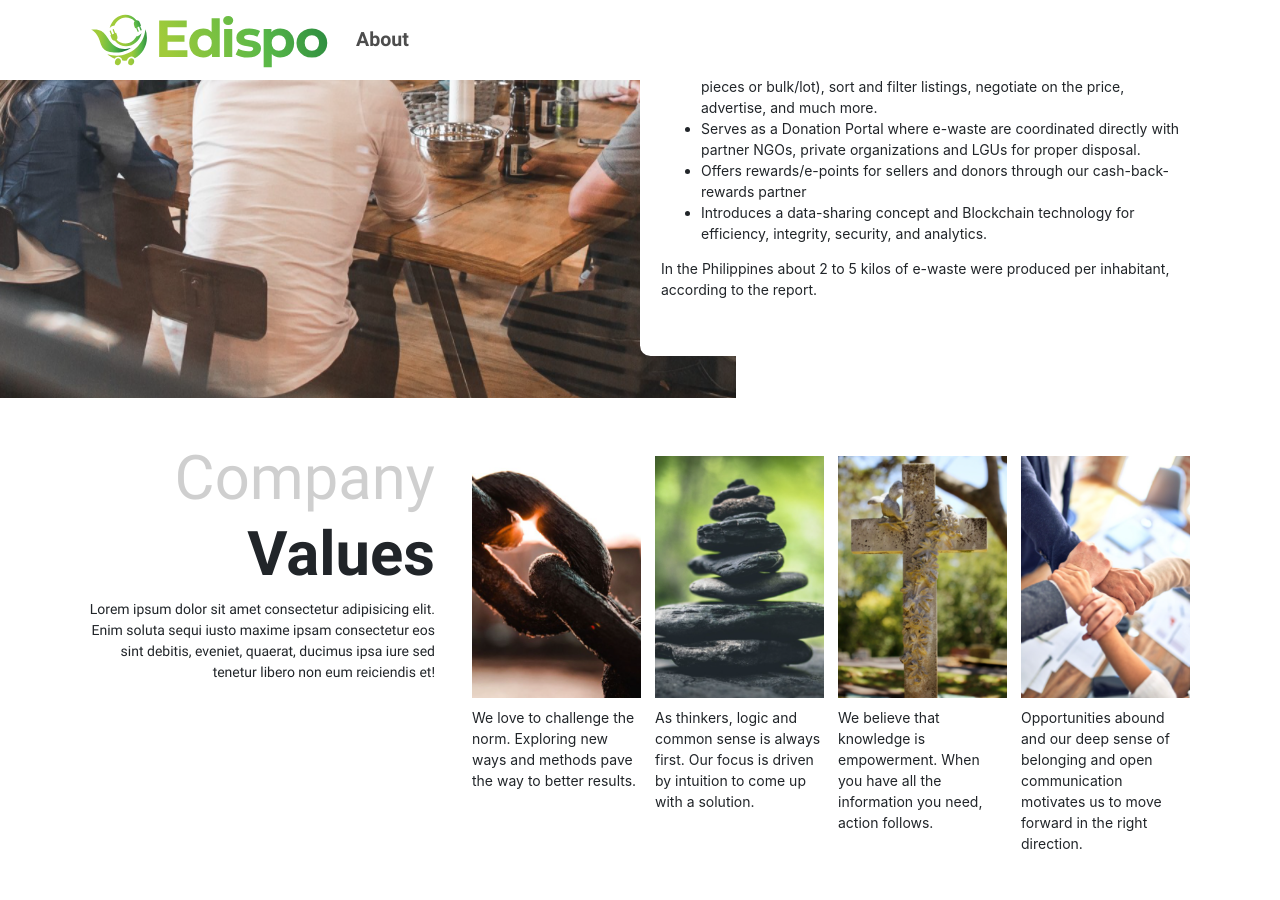
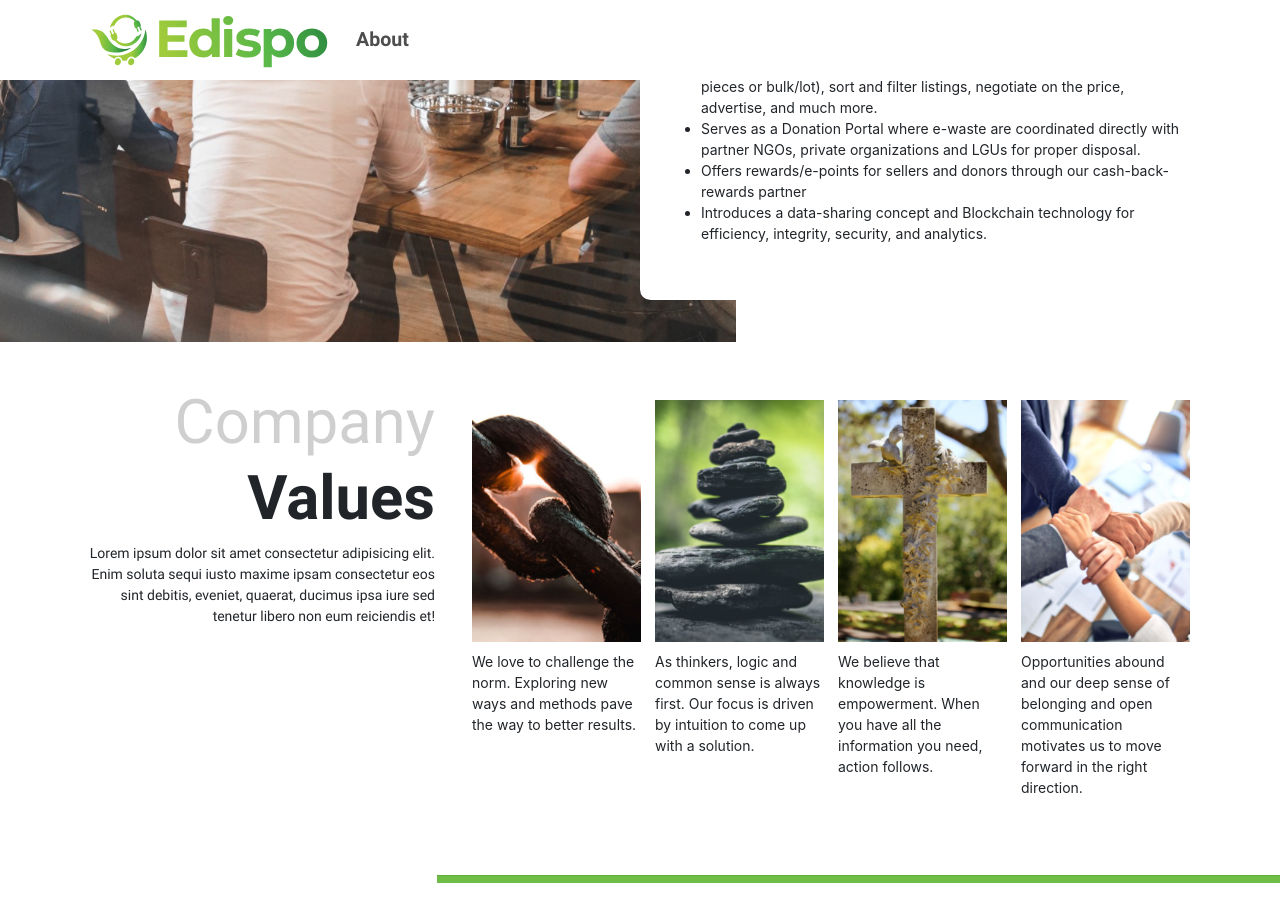
Before and after one commit to edispoph/edispo-landing-page, a Jekyll site: the page built from about.html, in a window 1280 px wide and 900 px high, scrolled down 1030 px. Built offline with Jekyll 4.4.1, drawn with Linux system fonts in a browser that asks for light colours; nearby versions of some CDN libraries; some web fonts are replaced.

Commit message:
Update About section content.

```diff
--- a/about.html
+++ b/about.html
@@ -43,9 +43,6 @@ permalink: /about/
                   Introduces a data-sharing concept and Blockchain technology for efficiency, integrity, security, and analytics.
                 </li>
               </ul>
-              <p>
-                In the Philippines about 2 to 5 kilos of e-waste were produced per inhabitant, according to the report.
-              </p>
             </div>
           </div>
         </section>
```
